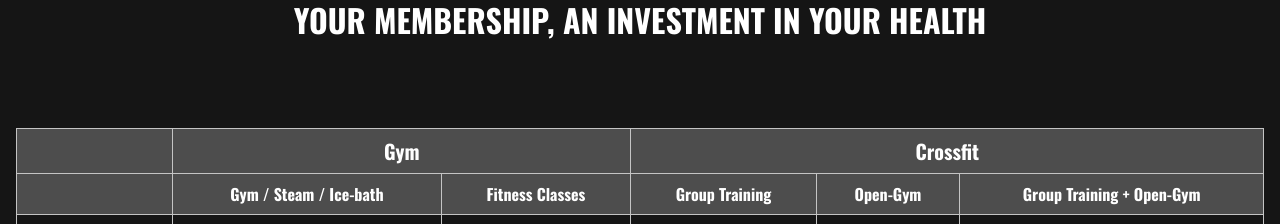
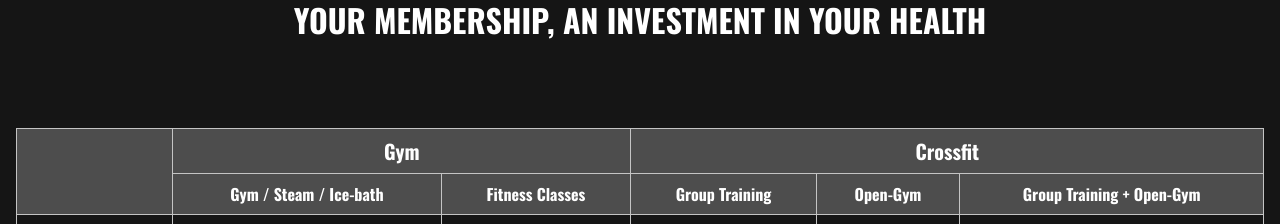
Before and after one commit to felipe-muner/podium-gym, a Next.js app: page / in a window 1280 px wide. Shown: the part 3220-3444 px from the top of the page. Built offline with nearby package versions, Linux system fonts and the light colour scheme.

Commit message:
feat: OurPlan

```diff
--- a/components/OurPlan/OurPlan.tsx
+++ b/components/OurPlan/OurPlan.tsx
@@ -84,7 +84,7 @@ export default function OurPlan(props: OurPlanProps) {
             <thead>
               {/* First header row: Group columns by membership type */}
               <tr className="bg-brand-gray-darker">
-                <th className="px-4 py-2 border border-brand-gray-light"></th>
+                <th className="px-4 py-2 border-brand-gray-light"></th>
                 {membershipPlans.map((membership, index) => (
                   <th
                     key={index}
@@ -97,7 +97,7 @@ export default function OurPlan(props: OurPlanProps) {
               </tr>
               {/* Second header row: Display subcategory names */}
               <tr className="bg-brand-gray-darker">
-                <th className="px-4 py-2 border border-brand-gray-light"></th>
+                <th className="px-4 py-2 border-brand-gray-light"></th>
                 {subCategories.map((sub, index) => (
                   <th
                     key={index}
```
